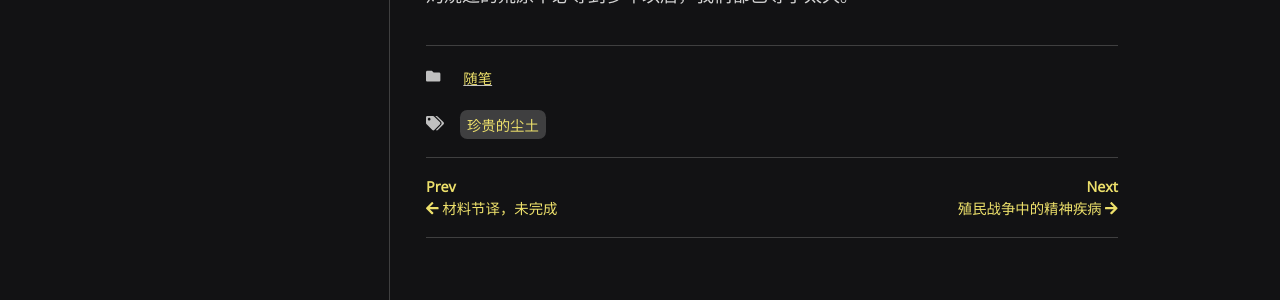
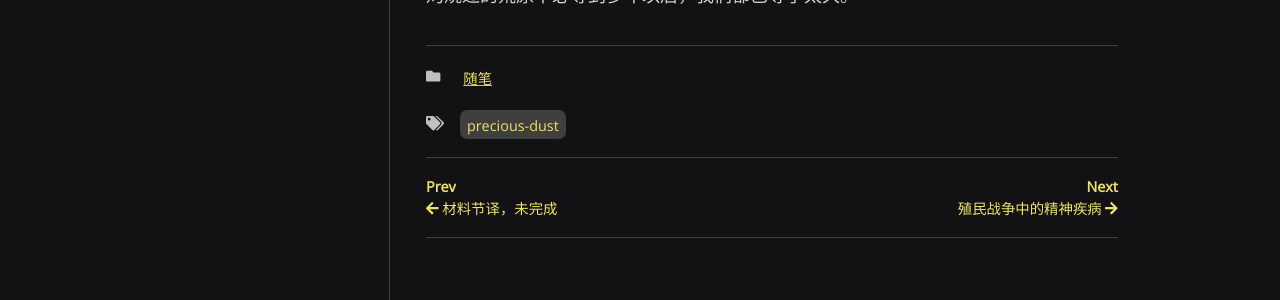
Before and after one commit to scatterdclouds/scatterdclouds.github.io, a Jekyll site: the page built from _posts/2022-06-20-apocalypsenostalgia.md, in a window 1280 px wide. Shown: the part 1757-2057 px from the top of the page. Built offline with Jekyll 4.4.1, drawn with Linux system fonts in a browser that asks for light colours; nearby versions of some CDN libraries; some web fonts are replaced; comment, search, counter and statistics services are not loaded.

Commit message:
Update 2022-06-20-apocalypsenostalgia.md

```diff
--- a/_posts/2022-06-20-apocalypsenostalgia.md
+++ b/_posts/2022-06-20-apocalypsenostalgia.md
@@ -4,7 +4,7 @@ title: "末火源海"
 date: 2022-06-20 15:20:00 +0800
 last_modified_at: 2023-05-27 21:35:00 -0700
 categories: [随笔]
-tags: [珍贵的尘土]
+tags: [Precious Dust]
 comments: true
 ---
 乱七八糟的原创散文诗合集
```
